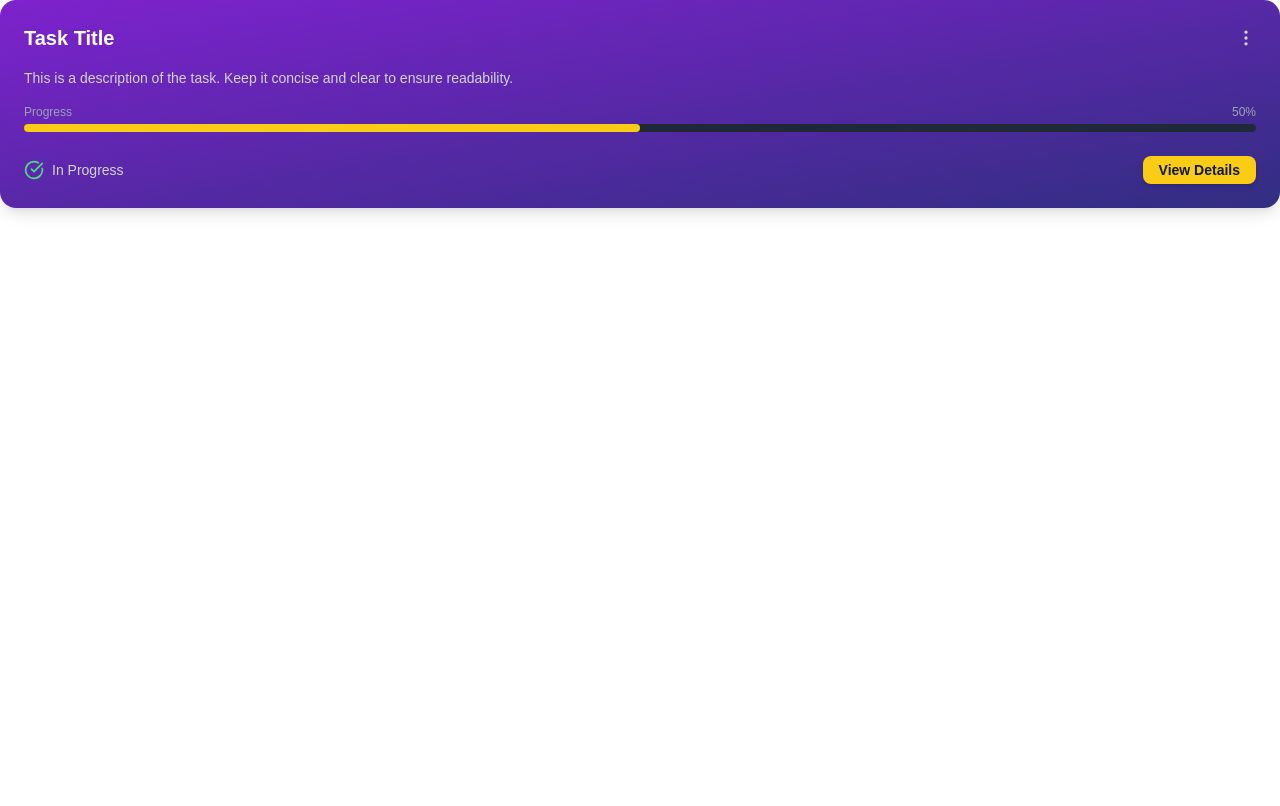
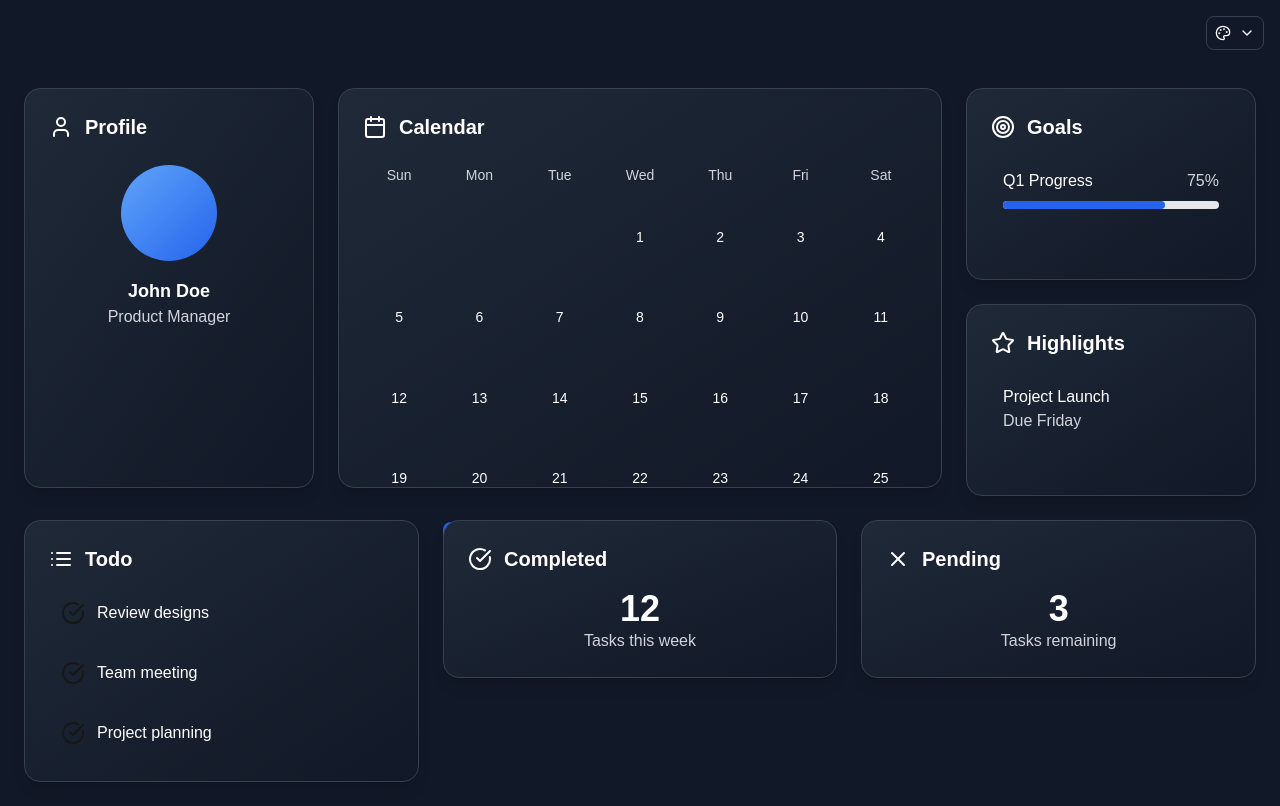
Before and after one commit to Arhaan-Siddiquee/KanbanLite, a Next.js app in the folder client/: page /kanban in a window 1280 px wide. Built offline with nearby package versions, Linux system fonts and the light colour scheme.

Commit message:
kanban changes

```diff
--- a/client/src/app/kanban/page.jsx
+++ b/client/src/app/kanban/page.jsx
@@ -1,61 +1,249 @@
-
 "use client";
 
-import Link from "next/link";
+import { useState } from "react";
 import { motion } from "framer-motion";
-import { CheckCircle, MoreVertical } from "lucide-react";
+import { CheckCircle, Calendar as CalendarIcon, User, List, Target, Star, X, Sun, Moon, Palette, ChevronDown } from "lucide-react";
+
+const themes = {
+  light: {
+    background: "bg-gray-100",
+    card: "from-white to-gray-100",
+    text: "text-gray-900",
+    subtext: "text-gray-600",
+    accent: "bg-blue-500",
+    border: "border-gray-200",
+    hover: "hover:bg-gray-50",
+  },
+  dark: {
+    background: "bg-gray-900",
+    card: "from-gray-800 to-gray-900",
+    text: "text-white",
+    subtext: "text-gray-300",
+    accent: "bg-blue-600",
+    border: "border-gray-700",
+    hover: "hover:bg-gray-800",
+  },
+  blackBlue: {
+    background: "bg-black",
+    card: "from-blue-900 to-gray-900",
+    text: "text-white",
+    subtext: "text-blue-200",
+    accent: "bg-blue-500",
+    border: "border-blue-900",
+    hover: "hover:bg-blue-900",
+  },
+  whiteBlue: {
+    background: "bg-white",
+    card: "from-blue-50 to-white",
+    text: "text-blue-900",
+    subtext: "text-blue-600",
+    accent: "bg-blue-500",
+    border: "border-blue-100",
+    hover: "hover:bg-blue-50",
+  },
+};
+
+const ThemeDropdown = ({ currentTheme, setCurrentTheme, theme }) => {
+  const [isOpen, setIsOpen] = useState(false);
+
+  return (
+    <div className="relative">
+      <button
+        onClick={() => setIsOpen(!isOpen)}
+        className={`p-2 rounded-lg flex items-center gap-2 ${theme.card} border ${theme.border}`}
+      >
+        <Palette className={`w-4 h-4 ${theme.text}`} />
+        <ChevronDown className={`w-4 h-4 ${theme.text}`} />
+      </button>
+
+      {isOpen && (
+        <div className={`absolute right-0 mt-2 w-40 ${theme.card} rounded-lg shadow-lg border ${theme.border} py-1`}>
+          {Object.keys(themes).map((themeName) => (
+            <button
+              key={themeName}
+              onClick={() => {
+                setCurrentTheme(themeName);
+                setIsOpen(false);
+              }}
+              className={`w-full text-left px-4 py-2 ${theme.hover} ${theme.text}`}
+            >
+              {themeName.charAt(0).toUpperCase() + themeName.slice(1)}
+            </button>
+          ))}
+        </div>
+      )}
+    </div>
+  );
+};
+
+const BentoBox = ({ children, className = "", theme, delay = 0 }) => (
+  <motion.div
+    initial={{ opacity: 0, scale: 0.95 }}
+    animate={{ opacity: 1, scale: 1 }}
+    transition={{ duration: 0.3, delay }}
+    className={`bg-gradient-to-br ${theme.card} p-6 rounded-2xl border ${theme.border} shadow-lg backdrop-blur-sm ${className}`}
+  >
+    {children}
+  </motion.div>
+);
+
+const CalendarGrid = ({ theme }) => {
+  const days = ['Sun', 'Mon', 'Tue', 'Wed', 'Thu', 'Fri', 'Sat'];
+  const currentDate = new Date();
+  const firstDay = new Date(currentDate.getFullYear(), currentDate.getMonth(), 1);
+  const lastDay = new Date(currentDate.getFullYear(), currentDate.getMonth() + 1, 0);
+  const daysInMonth = lastDay.getDate();
+  const startingDay = firstDay.getDay();
+
+  const dates = Array.from({ length: daysInMonth }, (_, i) => i + 1);
+  const calendar = Array(42).fill(null);
+  dates.forEach((date, i) => {
+    calendar[startingDay + i] = date;
+  });
+
+  return (
+    <div className="space-y-4">
+      <div className="grid grid-cols-7 gap-2">
+        {days.map(day => (
+          <div key={day} className={`text-center text-sm font-medium ${theme.subtext}`}>
+            {day}
+          </div>
+        ))}
+      </div>
+      <div className="grid grid-cols-7 gap-2">
+        {calendar.map((date, i) => (
+          <div
+            key={i}
+            className={`aspect-square flex items-center justify-center rounded-lg
+              ${date === currentDate.getDate() ? `${theme.accent} ${theme.text}` : ''}
+              ${date ? theme.hover : ''}
+              ${theme.text} text-sm cursor-pointer transition-colors`}
+          >
+            {date}
+          </div>
+        ))}
+      </div>
+    </div>
+  );
+};
 
 const Kanban = () => {
+  const [currentTheme, setCurrentTheme] = useState("dark");
+  const theme = themes[currentTheme];
+
   return (
-    <motion.div
-      initial={{ opacity: 0, y: 20 }}
-      animate={{ opacity: 1, y: 0 }}
-      transition={{ duration: 0.5 }}
-      className="relative bg-gradient-to-br from-purple-700 to-indigo-900 text-white p-6 rounded-2xl shadow-lg hover:shadow-xl transition-all duration-300 group"
-    >
-      {/* Card Header */}
-      <div className="flex justify-between items-center mb-4">
-        <h3 className="text-xl font-bold group-hover:text-yellow-400 transition">
-          Task Title
-        </h3>
-        <button className="text-gray-300 hover:text-white">
-          <MoreVertical size={20} />
-        </button>
-      </div>
+    <div className={`min-h-screen ${theme.background} p-6 transition-colors duration-300`}>
+      {/* Theme Switcher */}
+        <div className="fixed top-4 right-4">
+          <ThemeDropdown currentTheme={currentTheme} setCurrentTheme={setCurrentTheme} theme={theme} />
+        </div>
 
-      {/* Task Description */}
-      <p className="text-sm text-gray-300 group-hover:text-gray-100 transition">
-        This is a description of the task. Keep it concise and clear to ensure
-        readability.
-      </p>
+      <div className="max-w-8xl mx-auto grid grid-cols-12 gap-6 pt-16">
+        {/* Left Column */}
+        <div className="col-span-3 space-y-6">
+          <BentoBox theme={theme} delay={0.1} className="h-[400px]">
+            <div className="flex items-center gap-3 mb-6">
+              <User className={theme.text} />
+              <h2 className={`text-xl font-bold ${theme.text}`}>Profile</h2>
+            </div>
+            <div className="space-y-4">
+              <div className="w-24 h-24 rounded-full bg-gradient-to-br from-blue-400 to-blue-600 mx-auto" />
+              <div className="text-center">
+                <h3 className={`text-lg font-bold ${theme.text}`}>John Doe</h3>
+                <p className={theme.subtext}>Product Manager</p>
+              </div>
+            </div>
+          </BentoBox>
+        </div>
 
-      {/* Progress Bar */}
-      <div className="mt-4">
-        <div className="flex justify-between items-center mb-1">
-          <span className="text-xs text-gray-400">Progress</span>
-          <span className="text-xs text-gray-400">50%</span>
+        {/* Middle Column */}
+        <div className="col-span-6 space-y-6">
+          <BentoBox theme={theme} delay={0.2} className="h-[400px]">
+            <div className="flex items-center gap-3 mb-6">
+              <CalendarIcon className={theme.text} />
+              <h2 className={`text-xl font-bold ${theme.text}`}>Calendar</h2>
+            </div>
+            <CalendarGrid theme={theme} />
+          </BentoBox>
         </div>
-        <div className="w-full bg-gray-800 rounded-full h-2">
-          <div
-            className="bg-yellow-400 h-2 rounded-full"
-            style={{ width: "50%" }}
-          ></div>
+
+        {/* Right Column */}
+        <div className="col-span-3 space-y-6">
+          <BentoBox theme={theme} delay={0.3} className="h-[192px]">
+            <div className="flex items-center gap-3 mb-4">
+              <Target className={theme.text} />
+              <h2 className={`text-xl font-bold ${theme.text}`}>Goals</h2>
+            </div>
+            <div className="space-y-4">
+              <div className={`p-3 rounded-lg ${theme.hover}`}>
+                <div className="flex justify-between mb-2">
+                  <span className={theme.text}>Q1 Progress</span>
+                  <span className={theme.subtext}>75%</span>
+                </div>
+                <div className="h-2 rounded-full bg-gray-200">
+                  <div className={`h-full rounded-full ${theme.accent} w-3/4`} />
+                </div>
+              </div>
+            </div>
+          </BentoBox>
+
+          <BentoBox theme={theme} delay={0.4} className="h-[192px]">
+            <div className="flex items-center gap-3 mb-4">
+              <Star className={theme.text} />
+              <h2 className={`text-xl font-bold ${theme.text}`}>Highlights</h2>
+            </div>
+            <div className={`p-3 rounded-lg ${theme.hover}`}>
+              <p className={theme.text}>Project Launch</p>
+              <p className={theme.subtext}>Due Friday</p>
+            </div>
+          </BentoBox>
+        </div>
+
+        {/* Bottom Row */}
+        <div className="col-span-4">
+          <BentoBox theme={theme} delay={0.5}>
+            <div className="flex items-center gap-3 mb-4">
+              <List className={theme.text} />
+              <h2 className={`text-xl font-bold ${theme.text}`}>Todo</h2>
+            </div>
+            <div className="space-y-3">
+              {['Review designs', 'Team meeting', 'Project planning'].map((task, i) => (
+                <div key={i} className={`flex items-center gap-3 p-3 rounded-lg ${theme.hover}`}>
+                  <CheckCircle className={`${theme.accent} bg-clip-text`} />
+                  <span className={theme.text}>{task}</span>
+                </div>
+              ))}
+            </div>
+          </BentoBox>
+        </div>
+
+        <div className="col-span-4">
+          <BentoBox theme={theme} delay={0.6}>
+            <div className="flex items-center gap-3 mb-4">
+              <CheckCircle className={theme.text} />
+              <h2 className={`text-xl font-bold ${theme.text}`}>Completed</h2>
+            </div>
+            <div className="text-center">
+              <p className={`text-4xl font-bold ${theme.text}`}>12</p>
+              <p className={theme.subtext}>Tasks this week</p>
+            </div>
+          </BentoBox>
+        </div>
+
+        <div className="col-span-4">
+          <BentoBox theme={theme} delay={0.7}>
+            <div className="flex items-center gap-3 mb-4">
+              <X className={theme.text} />
+              <h2 className={`text-xl font-bold ${theme.text}`}>Pending</h2>
+            </div>
+            <div className="text-center">
+              <p className={`text-4xl font-bold ${theme.text}`}>3</p>
+              <p className={theme.subtext}>Tasks remaining</p>
+            </div>
+          </BentoBox>
         </div>
       </div>
-
-      {/* Footer */}
-      <div className="mt-6 flex justify-between items-center">
-        <div className="flex items-center space-x-2">
-          <CheckCircle className="text-green-400" size={20} />
-          <span className="text-sm text-gray-300 group-hover:text-gray-100 transition">
-            In Progress
-          </span>
-        </div>
-        <button className="bg-yellow-400 text-gray-900 py-1 px-4 rounded-lg text-sm font-bold shadow-md hover:bg-yellow-300 transition">
-          View Details
-        </button>
-      </div>
-    </motion.div>
+    </div>
   );
 };
 
```
